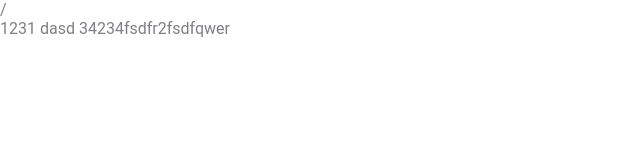
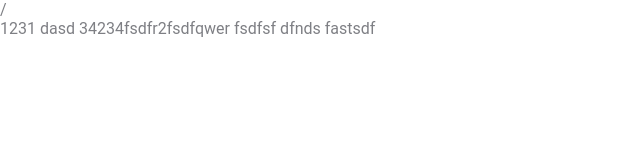
Before and after one commit to rishbag/testsite, a plain HTML site: page index.html in a window 1280 px wide. Shown: the whole page, without its empty margins (0-640 px from the left). Drawn offline with Linux system fonts and the light colour scheme.

```diff
--- a/index.html
+++ b/index.html
@@ -15,6 +15,10 @@
 	1231
 	dasd
 	34234fsdfr2fsdfqwer
+	fsdfsf
+
+	dfnds
+	fastsdf
 	</main>
 </body>
 </html>
```
